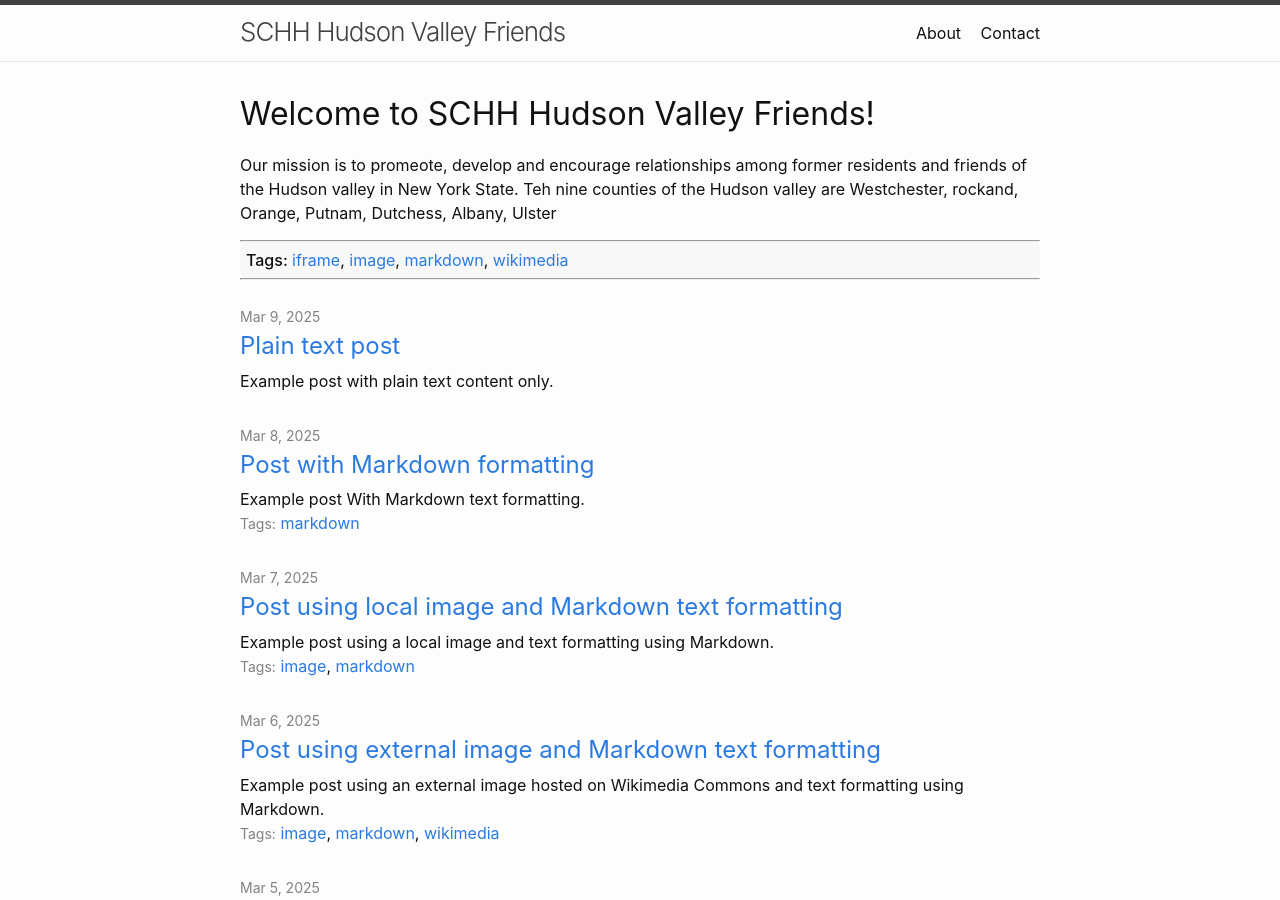
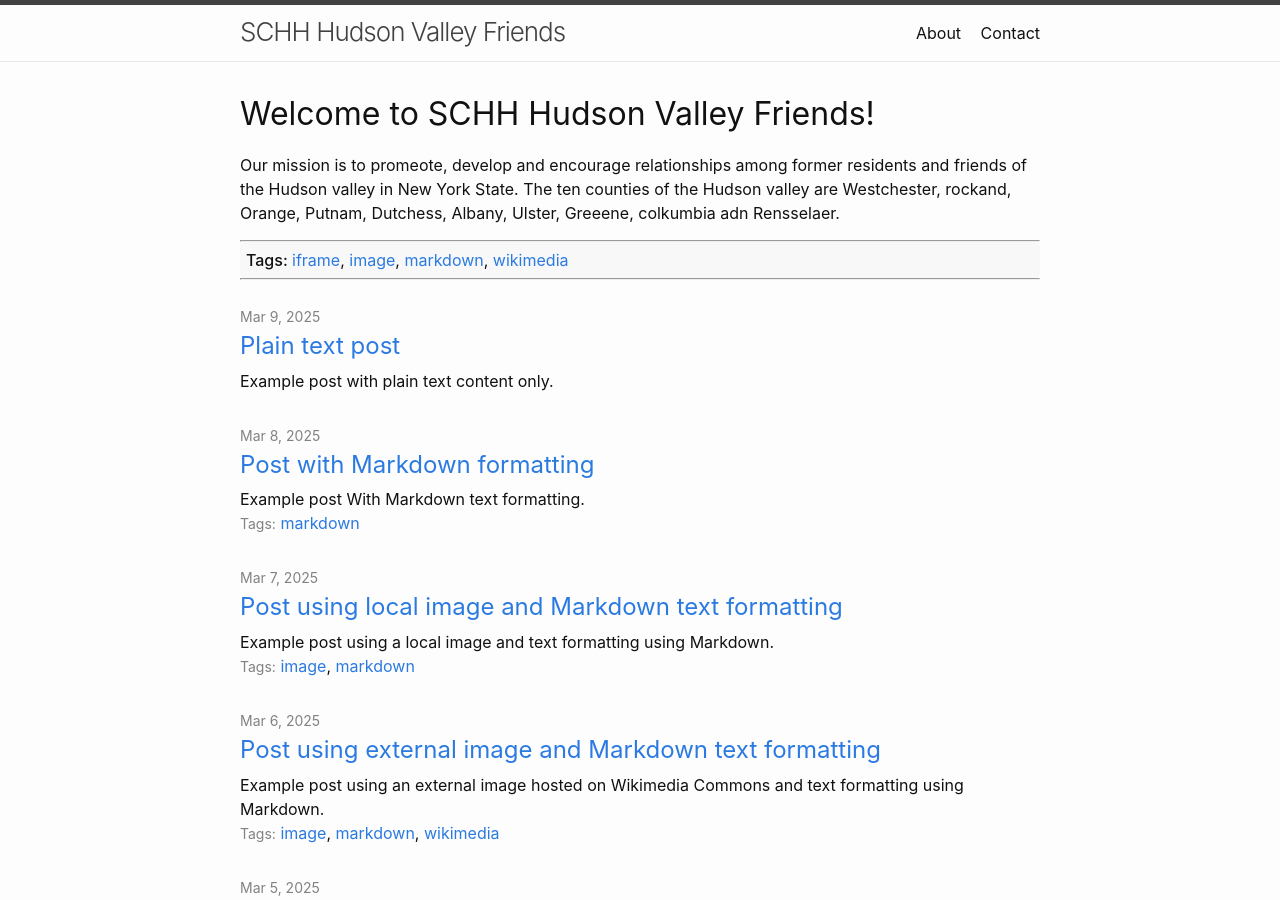
Before and after one commit to HudsonValleyFriends/Hudson-Valley-Friends, a Jekyll site: the page built from index.md, in a window 1280 px wide and 900 px high. Built offline with Jekyll 4.4.1, drawn with Linux system fonts in a browser that asks for light colours; a script that is not in the unit is left out.

Commit message:
Update index.md

```diff
--- a/index.md
+++ b/index.md
@@ -10,4 +10,4 @@ list_title:
 
 # Welcome to SCHH Hudson Valley Friends!
 
-Our mission is to promeote, develop and encourage relationships among former residents and friends of the Hudson valley in New York State. Teh nine counties of the Hudson valley are Westchester, rockand, Orange, Putnam, Dutchess, Albany, Ulster
+Our mission is to promeote, develop and encourage relationships among former residents and friends of the Hudson valley in New York State. The ten counties of the Hudson valley are Westchester, rockand, Orange, Putnam, Dutchess, Albany, Ulster, Greeene, colkumbia adn Rensselaer.
```
